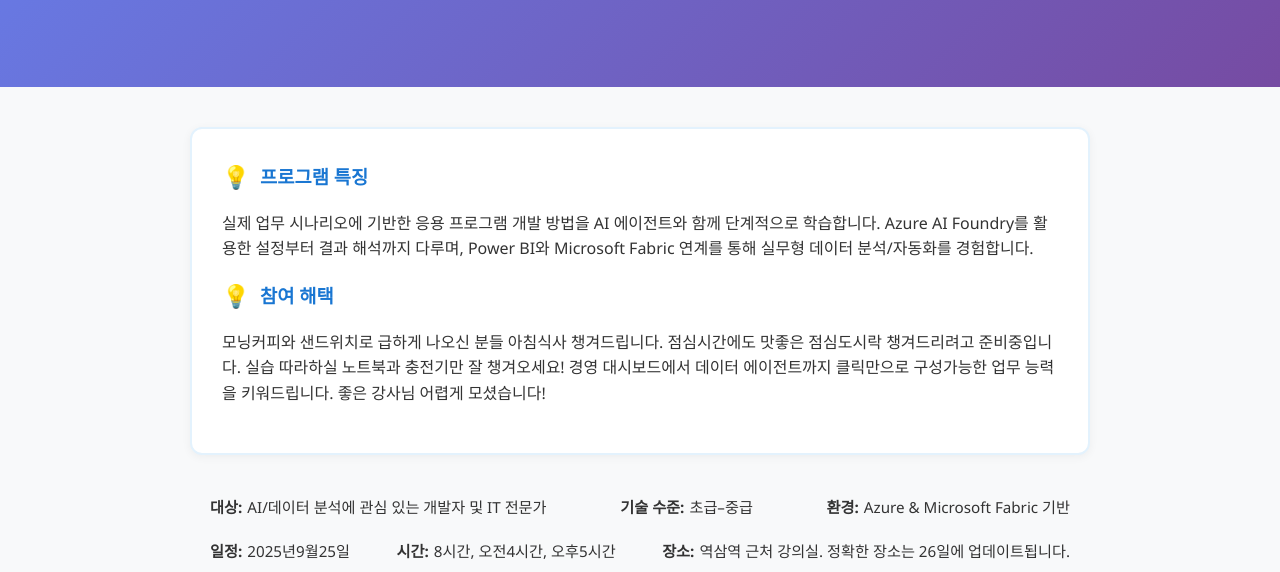
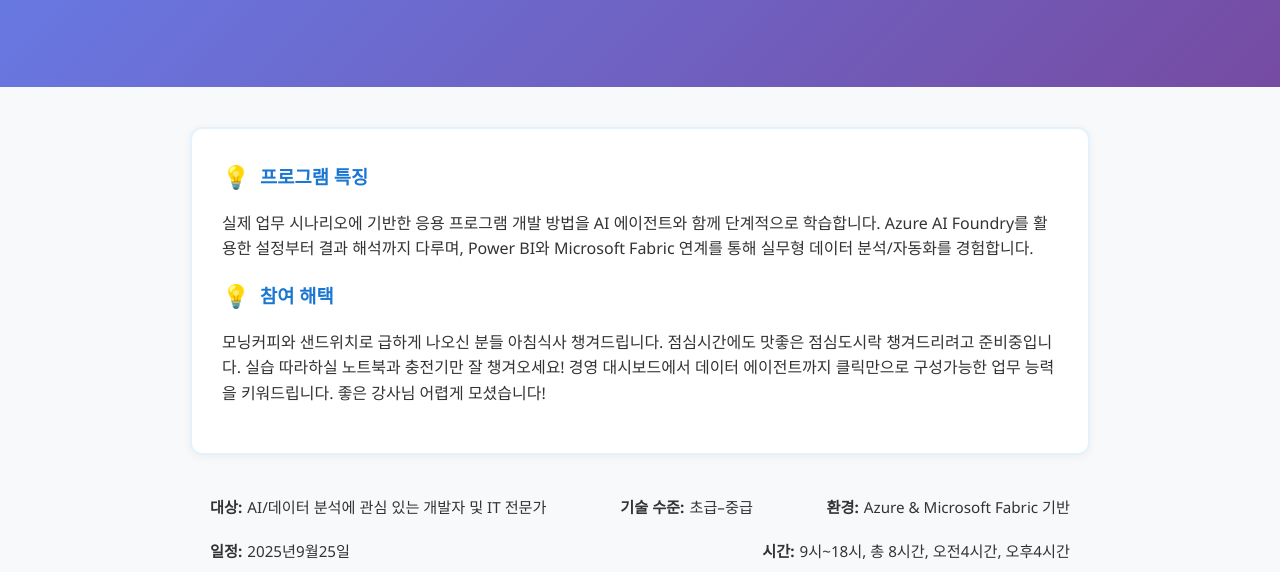
Before and after one commit to wietraum0301/megazonemsusmc, a website: page datavisualization.html in a window 1280 px wide. Shown: the part 173-745 px from the top of the page. Drawn offline with Linux system fonts and the light colour scheme.

Commit message:
Update datavisualization.html

```diff
--- a/datavisualization.html
+++ b/datavisualization.html
@@ -310,7 +310,7 @@
     </div>
 	<div class="info-row">
       <div class="info-item"><strong>일정:</strong>2025년9월25일</div>
-      <div class="info-item"><strong>시간:</strong>8시간, 오전4시간, 오후5시간</div>
+      <div class="info-item"><strong>시간:</strong>9시~18시, 총 8시간, 오전4시간, 오후4시간</div>
       <div class="info-item"><strong>장소:</strong>역삼역 근처 강의실. 정확한 장소는 26일에 업데이트됩니다.</div>
     </div>
   </div>
```
